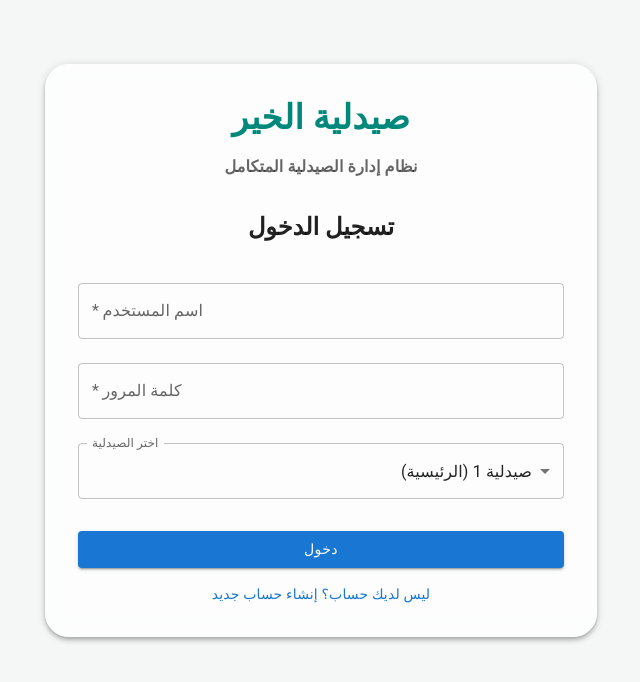
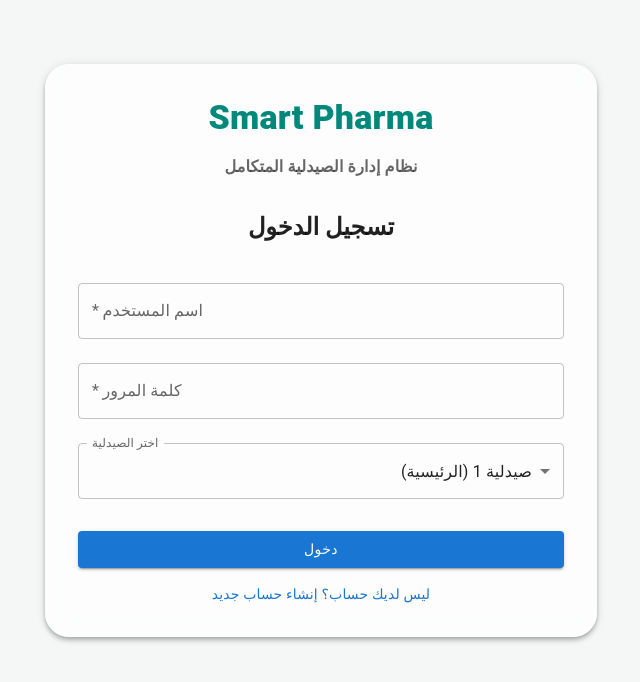
Before and after one commit to Aliezzat431/pharmacy-stock, a Next.js app: page /debtors in a window 1280 px wide. Shown: the top 682 px of the page, without its empty margins (438-1078 px from the left). Built offline with nearby package versions, Linux system fonts and the light colour scheme.

Commit message:
change databases

```diff
--- /dev/null
+++ b/next.config.js
@@ -0,0 +1,8 @@
+/** @type {import('next').NextConfig} */
+const nextConfig = {
+  images: {
+    domains: ['www.istockphoto.com'],
+  },
+};
+
+module.exports = nextConfig;
--- a/next.config.mjs
+++ /dev/null
@@ -1,26 +0,0 @@
-/** @type {import('next').NextConfig} */
-const nextConfig = {
-  headers: async () => {
-    return [
-      {
-        source: '/api/:path*',
-        headers: [
-          {
-            key: 'Access-Control-Allow-Origin',
-            value: '*',
-          },
-          {
-            key: 'Access-Control-Allow-Methods',
-            value: 'GET, POST, PUT, DELETE, OPTIONS, PATCH',
-          },
-          {
-            key: 'Access-Control-Allow-Headers',
-            value: 'Content-Type, Authorization, X-Requested-With',
-          },
-        ],
-      },
-    ];
-  },
-};
-
-export default nextConfig;
--- a/src/app/components/login.jsx
+++ b/src/app/components/login.jsx
@@ -25,7 +25,7 @@
   const [popup, setPopup] = useState({ open: false, type: 'info', message: '' });
   const [loading, setLoading] = useState(false);
   const [registerBlocked, setRegisterBlocked] = useState(false);
-  const [pharmacyName, setPharmacyName] = useState("صيدلية الخير");
+  const [pharmacyName, setPharmacyName] = useState("Smart Pharma");
 
   React.useEffect(() => {
     const saved = localStorage.getItem("pharmacy-info");
--- a/src/app/components/sidebar.jsx
+++ b/src/app/components/sidebar.jsx
@@ -20,7 +20,7 @@
 
 const Sidebar = () => {
   const pathname = usePathname();
-  const [pharmacyName, setPharmacyName] = React.useState("صيدلية الخير");
+  const [pharmacyName, setPharmacyName] = React.useState("Smart Pharma");
 
   React.useEffect(() => {
     const loadInfo = () => {
@@ -53,7 +53,7 @@
     >
       {/* Branding */}
       <Box sx={{ mb: 6, display: 'flex', alignItems: 'center', gap: 2, px: 2 }}>
-        <Image src="/Bg.jpeg" alt="Logo" width={45} height={45} priority />
+        <Image src="https://www.istockphoto.com/illustrations/pharmacy-logo" alt="Logo" width={45} height={45} priority />
         <Typography variant="h6" sx={{ fontWeight: 800, color: 'var(--primary)', lineHeight: 1.2 }}>
           {pharmacyName}
         </Typography>
--- a/src/app/debtors/page.jsx
+++ b/src/app/debtors/page.jsx
@@ -4,8 +4,8 @@
 import {
   Container, TextField, Dialog, DialogActions, DialogTitle, DialogContent,
   Typography, Divider, Button, Table, TableHead,
-  TableBody, TableRow, TableCell, Card, CardContent, Box, InputAdornment,
-  TableContainer, Paper, Snackbar, Alert
+  TableBody, TableRow, TableCell, Grid, CardContent, Box, InputAdornment,
+  TableContainer, Paper, Snackbar, Alert,IconButton
 } from '@mui/material';
 import axios from 'axios';
 import PersonIcon from '@mui/icons-material/Person';
--- a/src/app/layout.jsx
+++ b/src/app/layout.jsx
@@ -11,7 +11,7 @@
   return (
     <html lang="ar" dir="rtl" suppressHydrationWarning>
       <head>
-        <link rel="icon" href="/Bg.jpeg" />
+        <link rel="icon" href="https://www.istockphoto.com/illustrations/pharmacy-logo" />
         <script
           dangerouslySetInnerHTML={{
             __html: `
--- a/src/app/settings/page.jsx
+++ b/src/app/settings/page.jsx
@@ -36,11 +36,11 @@
   const [isDarkMode, setIsDarkMode] = useState(false);
 
   const [pharmacyInfo, setPharmacyInfo] = useState({
-    name: "صيدلية الخير",
+    name: "Smart Pharma",
     address: "",
     phone: "",
     currency: "ج.م",
-    receiptHeader: "صيدلية الخير - نعتني بصحتكم",
+    receiptHeader: "نعتني بصحتكم",
     receiptFooter: "نتمنى لكم الشفاء العاجل",
     lowStockThreshold: 5,
     baseCapital: 100000
```
Also changed, not shown: public/Bg.jpeg (deleted).
